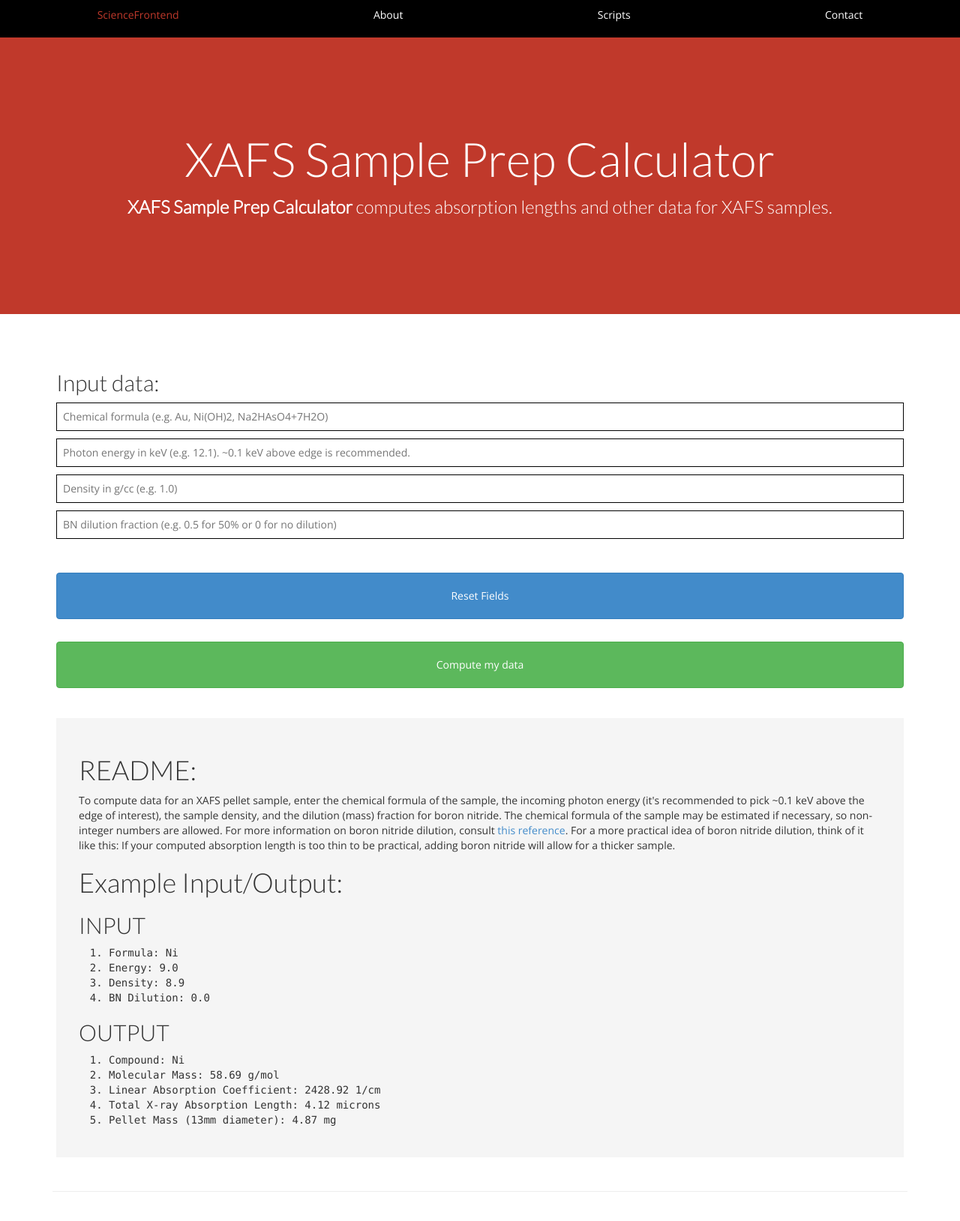
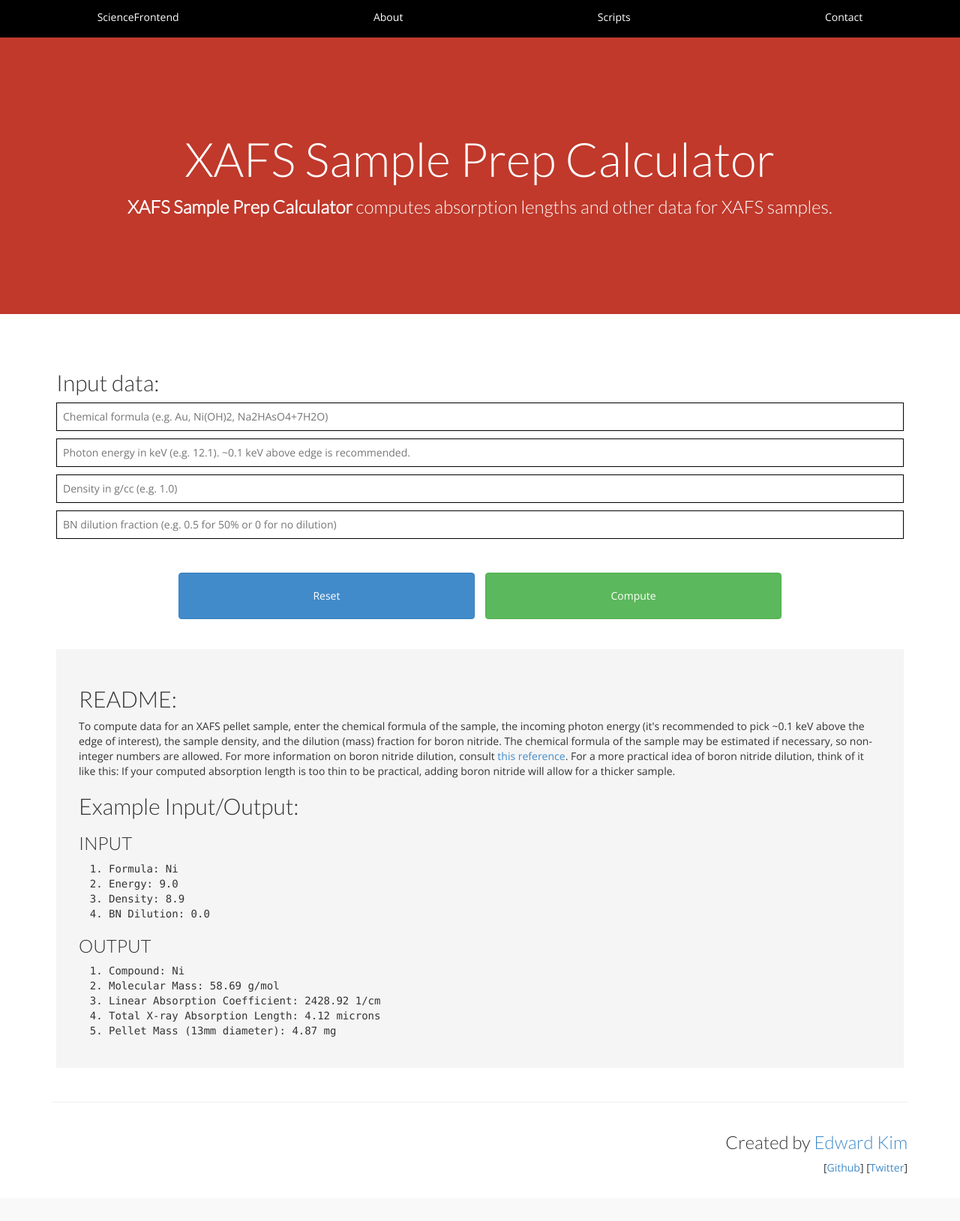
Before and after one commit to eddotman/science-frontend, a Django app: page /xafs_sample_prep/ in a window 1280 px wide. Shown: the top 1629 px of the page at 75% size. After the commit the page ends 1566 px from the top, so only its background shows below. Run offline with Django 3.2, Linux system fonts and the light colour scheme; data comes from the database, SQL or seed files in the repository.

Commit message:
graphical fixes

```diff
--- a/sciencefrontend/static/css/styles.css
+++ b/sciencefrontend/static/css/styles.css
@@ -6,7 +6,7 @@ html, body, p {font-family:"Open Sans", "arial"; font-weight:300;}
 h1, h2, h3 {font-family: "Lato"; font-weight:300;}
 
 @media (min-width: 1px) and (max-width: 320px) {
-	p, li, input[type="text"] {font-size:55%;}
+	button, p, li, input[type="text"] {font-size:55%;}
 	h2, h3 {font-size: 80%; margin: 2px 0;}
 
 	.hugepad {padding: 40px 20px;}
@@ -14,7 +14,7 @@ h1, h2, h3 {font-family: "Lato"; font-weight:300;}
 }
 
 @media (min-width: 321px) and (max-width: 600px) {
-	p, li,  input[type="text"] {font-size:75%;}
+	button, p, li,  input[type="text"] {font-size:75%;}
 	h2, h3 {font-size: 90%;margin: 5px 0;}
 
 	.hugepad {padding: 80px 20px;}
@@ -22,7 +22,7 @@ h1, h2, h3 {font-family: "Lato"; font-weight:300;}
 }
 
 @media (min-width: 601px) and (max-width: 900px)  {
-	p, li,  input[type="text"] {font-size:100%;}
+	button, p, li,  input[type="text"] {font-size:100%;}
 	h2, h3, {font-size:120%;}
 
 	.hugepad {padding: 180px 20px;}
@@ -30,7 +30,7 @@ h1, h2, h3 {font-family: "Lato"; font-weight:300;}
 }
 
 @media (min-width: 901px) {
-	p, li,  input[type="text"] {font-size:100%;}
+	button, p, li,  input[type="text"] {font-size:100%;}
 	h2, h3, {font-size:120%;}
 
 	.hugepad {padding: 300px 20px;}
@@ -42,7 +42,8 @@ h1, h2, h3 {font-family: "Lato"; font-weight:300;}
 
 .big-text {font-size: 105%;}
 
-.submit-btn {margin: 15px auto; padding:20px; width:100%; text-align:center;}
+.submit-btn {margin: 15px 5px; padding:20px; width:35%; text-align:center;}
+.pad-btn {margin: 15px auto; padding:15px 30px; text-align:center;}
 
 .dotlink a {text-decoration:none; color: #ffffff; border-bottom: 1px #ffffff dotted;}
 .nolink a {text-decoration: none; color:inherit;}
@@ -67,6 +68,7 @@ button {margin:15px;}
 
 .gui {min-height:300px; padding:25px 20px;}
 
+.nav {padding-top: 3px;}
 .nav li a {color:#ffffff;}
 .navcontainer {margin-bottom:40px;}
 .nav>li>a:hover,.nav>li>a:focus{text-decoration:none; background: #000000; color:#c0392b;}
--- a/sciencefrontend/templates/home_content.html
+++ b/sciencefrontend/templates/home_content.html
@@ -3,8 +3,8 @@
 {% block outside_block %}
 <div class="text-white jumbotron noround text-center hugepad main-title">
 	<h1>Welcome to ScienceFrontend</h1>
-	<h3><strong>ScienceFrontend</strong> allows for simple, unified interaction with scientific scripts.</h3>
-	<a href="/scripts/"><button class="btn btn-success big-text">Try it out for free</button></a>
+	<h3>Simple, unified interaction with scientific scripts</h3>
+	<a href="/scripts/"><button class="btn btn-success pad-btn">Try it out for free</button></a>
 </div>
 {% endblock %}
 
--- a/sciencefrontend/templates/xafs_sample_prep.html
+++ b/sciencefrontend/templates/xafs_sample_prep.html
@@ -13,8 +13,10 @@
 		<p><input id="bn" type="text" placeholder="BN dilution fraction (e.g. 0.5 for 50% or 0 for no dilution)"></p>
 
 		<br>
-		<button id="clear" class="btn btn-primary submit-btn">Reset Fields</button><br>
-		<button id="submit" class="btn btn-success submit-btn">Compute my data</button>
+		<div class="text-center">
+		<button id="clear" class="btn btn-primary submit-btn">Reset</button>
+		<button id="submit" class="btn btn-success submit-btn">Compute</button>
+		</div>
 
 
 	</form>
@@ -23,12 +25,12 @@
 	</div>
 
 	<div id="readme">
-		<h1>README:</h1>
+		<h2>README:</h2>
 		<p>
 			To compute data for an XAFS pellet sample, enter the chemical formula of the sample, the incoming photon energy (it's recommended to pick ~0.1 keV above the edge of interest), the sample density, and the dilution (mass) fraction for boron nitride. The chemical formula of the sample may be estimated if necessary, so non-integer numbers are allowed. For more information on boron nitride dilution, consult <a href="http://edwardkim.name/xafs-sample-preparation/">this reference</a>. For a more practical idea of boron nitride dilution, think of it like this: If your computed absorption length is too thin to be practical, adding boron nitride will allow for a thicker sample.
 		</p>
-		<h1>Example Input/Output:</h1>
-		<h2>INPUT</h2>
+		<h2>Example Input/Output:</h2>
+		<h3>INPUT</h3>
 		<ol>
 			<li>Formula: Ni</li>
 			<li>Energy: 9.0</li>
@@ -36,7 +38,7 @@
 			<li>BN Dilution: 0.0</li>
 		</ol>
 
-		<h2>OUTPUT</h2>
+		<h3>OUTPUT</h3>
 		<ol>
 			<li>Compound: Ni</li>
 			<li>Molecular Mass: 58.69 g/mol</li>
```
Also changed, not shown: sciencefrontend/templates/chemical_solutions.html (+8 -6 lines).
